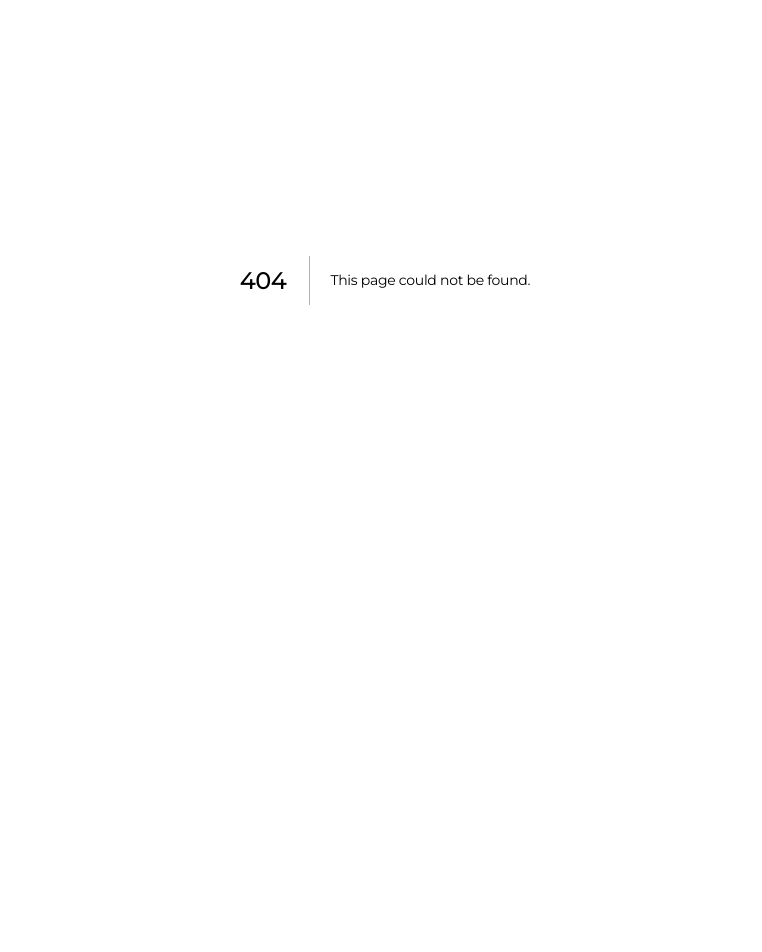
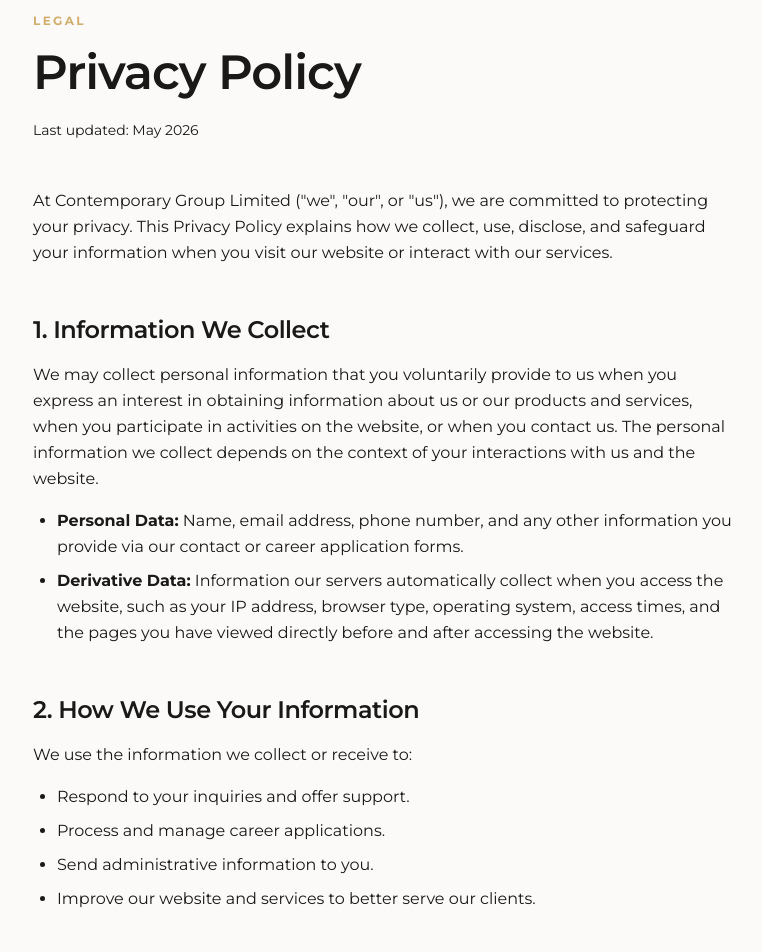
Before and after one commit to cglmedia2022-collab/Contemporary-Group-Limited, a Next.js app: page /privacy in a window 1280 px wide. Before the commit this address had no page. Shown: the part 120-1072 px from the top of the page, without its empty margins (255-1017 px from the left). Before the commit the page ends 800 px from the top, so only its background shows below. Built offline with nearby package versions, Linux system fonts and the light colour scheme.

Commit message:
feat: implement project filtering component and expand project portfolio assets

```diff
--- a/app/careers/page.tsx
+++ b/app/careers/page.tsx
@@ -5,33 +5,9 @@ import CTA from "@/components/CTA";
 import Footer from "@/components/Footer";
 import { getCareers } from "@/lib/fetchData";
 
-const openRoles = [
-  {
-    id: "r1",
-    location: "Asaba",
-    workModel: "On-site",
-    title: "Senior Architect",
-    description: "Lead design projects from conception to completion. Strong proficiency in modern architectural software and a portfolio of completed commercial projects is required."
-  },
-  {
-    id: "r2",
-    location: "Lagos",
-    workModel: "Hybrid",
-    title: "Project Manager - Construction",
-    description: "Manage timelines, budgets, and site teams to deliver high-quality construction projects across multiple locations. Minimum 5 years experience."
-  },
-  {
-    id: "r3",
-    location: "Abuja",
-    workModel: "On-site",
-    title: "Civil Engineer",
-    description: "Conduct structural analysis, oversee site safety, and ensure all building codes and engineering standards are strictly followed."
-  }
-];
-
 export default async function CareersPage() {
   const dbCareers = await getCareers();
-  const allRoles = [...dbCareers, ...openRoles];
+  const allRoles = [...dbCareers];
 
   return (
     <div className="flex flex-col min-h-screen bg-white text-neutral-900">
@@ -45,7 +21,7 @@ export default async function CareersPage() {
 
           <div className="relative w-full aspect-21/9 md:aspect-3/1 rounded-3xl overflow-hidden mb-12 bg-neutral-100">
             <Image
-              src="/project-villa.png"
+              src="/WildCardPictures/CareersPic.jpeg"
               alt="Contemporary Group Projects"
               fill
               className="object-cover"
@@ -70,10 +46,10 @@ export default async function CareersPage() {
             {/* Left Image */}
             <div className="relative w-full aspect-4/3 rounded-3xl overflow-hidden bg-neutral-100">
               <Image
-                src="/WildCardPictures/interior.png"
+                src="/WildCardPictures/Pearle Suites.jpg"
                 alt="Working at Contemporary Group"
                 fill
-                className="object-cover"
+                className="object-cover "
               />
             </div>
 
@@ -120,7 +96,8 @@ export default async function CareersPage() {
           </div>
 
           <div className="max-w-5xl mx-auto flex flex-col gap-8">
-            {allRoles.map((role) => (
+            {allRoles.length > 0 ? (
+              allRoles.map((role) => (
                 <div key={role.id} className="group grid grid-cols-1 md:grid-cols-[200px_1fr] gap-6 md:gap-12 py-8 border-b border-neutral-200 last:border-0 hover:bg-neutral-50 transition-colors duration-300 rounded-2xl px-6 md:px-8 -mx-6 md:-mx-8">
 
                   {/* Left Col (Meta) */}
@@ -151,7 +128,7 @@ export default async function CareersPage() {
                     {/* Apply Button */}
                     <div className="shrink-0 pt-2 lg:pt-0">
                       <Link
-                      href={`mailto:hr@contemporarygroupltd.com?subject=Application for ${encodeURIComponent(role.title)}`}
+                        href={`mailto:info@contemporarygroup.com?subject=Application for ${encodeURIComponent(role.title)}`}
                         className="inline-flex items-center justify-center px-8 py-3 rounded-full bg-neutral-900 hover:bg-brand-primary text-white font-gotham text-[10px] uppercase tracking-widest font-bold transition-colors duration-300"
                       >
                         Apply Now
@@ -160,7 +137,22 @@ export default async function CareersPage() {
                   </div>
 
                 </div>
-            ))}
+              ))
+            ) : (
+              <div className="py-16 px-6 text-center bg-neutral-50/50 rounded-3xl border border-neutral-100 flex flex-col items-center justify-center">
+                <div className="w-16 h-16 bg-neutral-100 rounded-full flex items-center justify-center mb-6 text-neutral-400">
+                  <svg xmlns="http://www.w3.org/2000/svg" width="24" height="24" viewBox="0 0 24 24" fill="none" stroke="currentColor" strokeWidth="1.5" strokeLinecap="round" strokeLinejoin="round">
+                    <path d="M12 2v20M17 5H9.5a3.5 3.5 0 0 0 0 7h5a3.5 3.5 0 0 1 0 7H6"/>
+                  </svg>
+                </div>
+                <h3 className="font-gotham text-2xl font-bold tracking-tight text-neutral-900 mb-3">
+                  Currently, there are no open roles
+                </h3>
+                <p className="font-sans text-base text-neutral-600 max-w-md mx-auto leading-relaxed">
+                  Please check back often as more open roles will be posted here when opportunities become available.
+                </p>
+              </div>
+            )}
           </div>
         </section>
 
--- /dev/null
+++ b/app/privacy/page.tsx
@@ -0,0 +1,88 @@
+import React from "react";
+import Footer from "@/components/Footer";
+
+export const metadata = {
+  title: "Privacy Policy | Contemporary Group Limited",
+  description: "Privacy Policy of Contemporary Group Limited.",
+};
+
+export default function PrivacyPolicyPage() {
+  return (
+    <div className="flex flex-col min-h-screen bg-background text-foreground">
+      <main className="flex-1 pt-32 pb-24">
+        <div className="container mx-auto px-6 md:px-12 lg:px-24 max-w-4xl">
+          <div className="mb-12">
+            <span className="font-gotham text-xs uppercase tracking-[0.2em] text-brand-primary font-bold">
+              LEGAL
+            </span>
+            <h1 className="font-gotham text-4xl md:text-5xl font-extrabold tracking-tight mt-4 mb-6">
+              Privacy Policy
+            </h1>
+            <p className="font-sans text-sm text-foreground/60">
+              Last updated: {new Date().toLocaleDateString('en-US', { month: 'long', year: 'numeric' })}
+            </p>
+          </div>
+
+          <div className="prose prose-neutral max-w-none font-sans text-foreground/80 leading-relaxed">
+            <p>
+              At Contemporary Group Limited ("we", "our", or "us"), we are committed to protecting your privacy. This Privacy Policy explains how we collect, use, disclose, and safeguard your information when you visit our website or interact with our services.
+            </p>
+
+            <h2 className="font-gotham text-2xl font-bold text-foreground mt-12 mb-4">
+              1. Information We Collect
+            </h2>
+            <p>
+              We may collect personal information that you voluntarily provide to us when you express an interest in obtaining information about us or our products and services, when you participate in activities on the website, or when you contact us. The personal information we collect depends on the context of your interactions with us and the website.
+            </p>
+            <ul className="list-disc pl-6 space-y-2 mt-4">
+              <li><strong>Personal Data:</strong> Name, email address, phone number, and any other information you provide via our contact or career application forms.</li>
+              <li><strong>Derivative Data:</strong> Information our servers automatically collect when you access the website, such as your IP address, browser type, operating system, access times, and the pages you have viewed directly before and after accessing the website.</li>
+            </ul>
+
+            <h2 className="font-gotham text-2xl font-bold text-foreground mt-12 mb-4">
+              2. How We Use Your Information
+            </h2>
+            <p>
+              We use the information we collect or receive to:
+            </p>
+            <ul className="list-disc pl-6 space-y-2 mt-4">
+              <li>Respond to your inquiries and offer support.</li>
+              <li>Process and manage career applications.</li>
+              <li>Send administrative information to you.</li>
+              <li>Improve our website and services to better serve our clients.</li>
+            </ul>
+
+            <h2 className="font-gotham text-2xl font-bold text-foreground mt-12 mb-4">
+              3. Disclosure of Your Information
+            </h2>
+            <p>
+              We do not sell, trade, or rent your personal identification information to others. We may share generic aggregated demographic information not linked to any personal identification information regarding visitors and users with our business partners and trusted affiliates for the purposes outlined above.
+            </p>
+
+            <h2 className="font-gotham text-2xl font-bold text-foreground mt-12 mb-4">
+              4. Security of Your Information
+            </h2>
+            <p>
+              We use administrative, technical, and physical security measures to help protect your personal information. While we have taken reasonable steps to secure the personal information you provide to us, please be aware that despite our efforts, no security measures are perfect or impenetrable, and no method of data transmission can be guaranteed against any interception or other type of misuse.
+            </p>
+
+            <h2 className="font-gotham text-2xl font-bold text-foreground mt-12 mb-4">
+              5. Contact Us
+            </h2>
+            <p>
+              If you have questions or comments about this Privacy Policy, please contact us at:
+            </p>
+            <div className="bg-neutral-100 p-6 rounded-2xl mt-4">
+              <p className="font-bold text-foreground">Contemporary Group Limited</p>
+              <p>1 Engineering Close, NSE Building, Victoria Island, Lagos.</p>
+              <p>Contemporary Building, Interbau Roundabout, Asaba.</p>
+              <p>Email: <a href="mailto:info@contemporarygroupng.com" className="text-brand-primary hover:underline">info@contemporarygroupng.com</a></p>
+              <p>Phone: +234 802 592 3134</p>
+            </div>
+          </div>
+        </div>
+      </main>
+      <Footer />
+    </div>
+  );
+}
```
Lines whose indentation alone changed are shown as unchanged.
